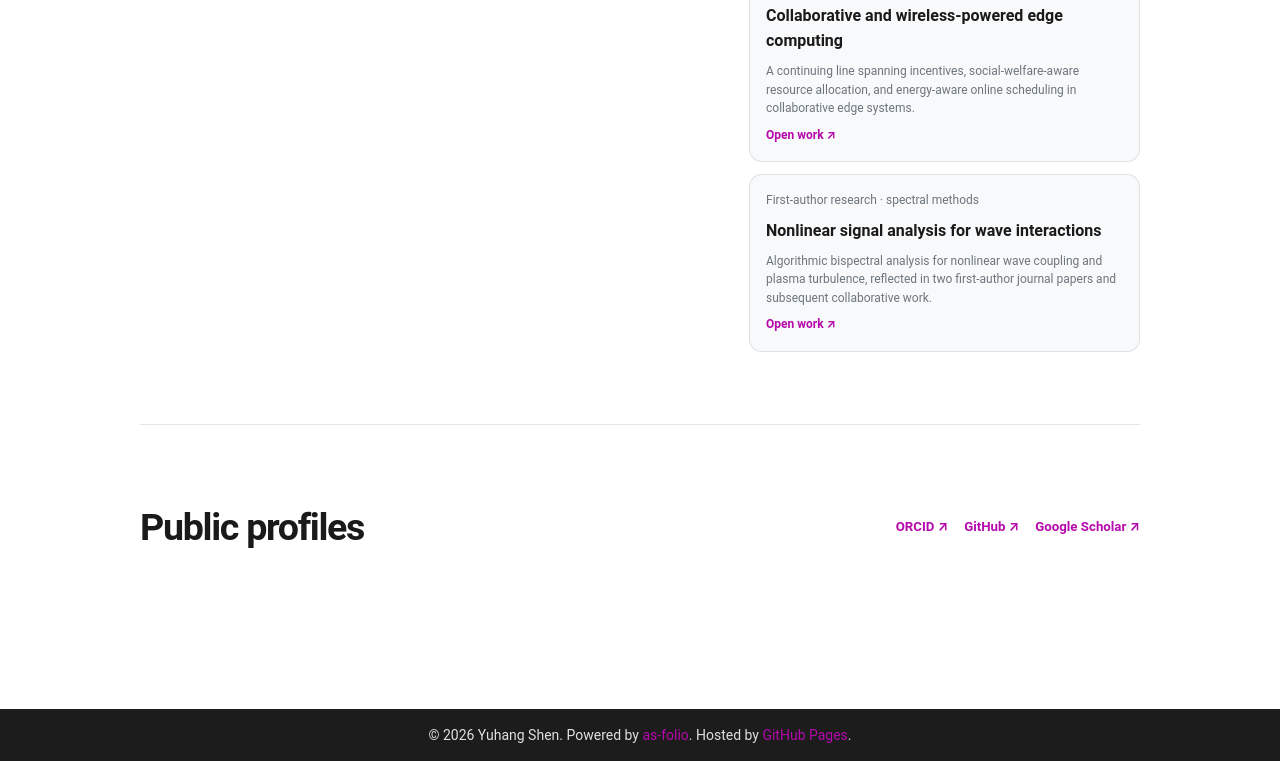
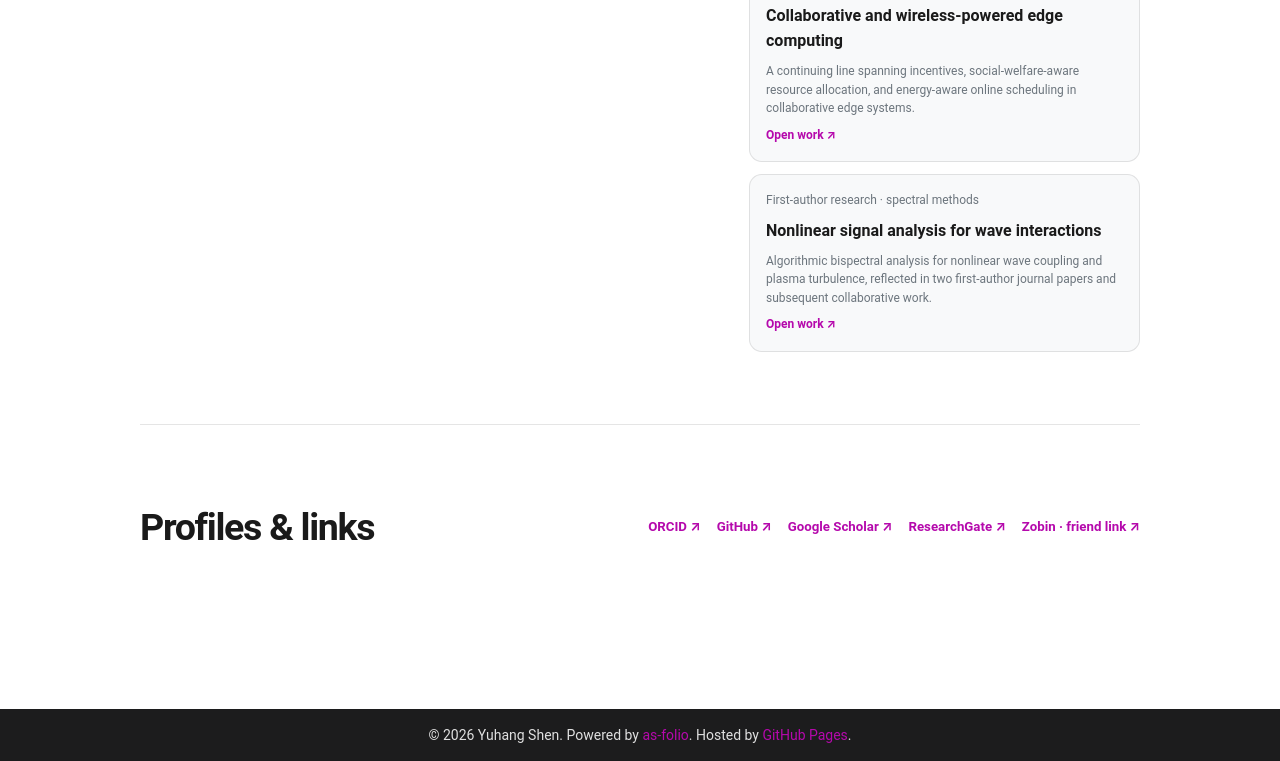
Before and after one commit to coolmoon327/coolmoon327.github.io, an Astro site: page / in a window 1280 px wide. Shown: the part 2017-2778 px from the top of the page. Built offline with nearby package versions, Linux system fonts and the light colour scheme; Astro itself is replaced by a stand-in of ours; a web font is replaced by a local one.

Commit message:
feat(homepage): link academic profiles

```diff
--- a/src/components/ResearchOverview.astro
+++ b/src/components/ResearchOverview.astro
@@ -50,7 +50,11 @@ const isExternal = (href: string) => /^https?:\/\//.test(href);
             content.advisors.map((advisor) => (
               <li>
                 <span>{advisor.role}</span>
-                <strong>{advisor.name}</strong>
+                <strong>
+                  <a href={advisor.href} target="_blank" rel="noopener noreferrer">
+                    {advisor.name} <span aria-hidden="true">↗</span>
+                  </a>
+                </strong>
               </li>
             ))
           }
@@ -138,7 +142,7 @@ const isExternal = (href: string) => /^https?:\/\//.test(href);
   .eyebrow,
   .section-label,
   .program-facts dt,
-  .advisor-block li span,
+  .advisor-block li > span,
   .status-note > span,
   .marker {
     color: var(--global-theme-color);
@@ -255,6 +259,18 @@ const isExternal = (href: string) => /^https?:\/\//.test(href);
   .advisor-block li strong {
     color: var(--global-text-color);
     font-size: 0.9rem;
+  }
+
+  .advisor-block li strong a {
+    color: inherit;
+    text-decoration-color: color-mix(in srgb, var(--global-theme-color) 55%, transparent);
+    text-decoration-thickness: 1px;
+    text-underline-offset: 0.2em;
+  }
+
+  .advisor-block li strong a:hover,
+  .advisor-block li strong a:focus-visible {
+    color: var(--global-theme-color);
   }
 
   .status-note {
--- a/src/config/site.ts
+++ b/src/config/site.ts
@@ -87,7 +87,7 @@ export const site = {
     orcid_id: '0000-0002-3358-3463',
     /** Inspire HEP author ID */
     inspire_id: undefined as string | undefined,
-    researchgate_username: undefined as string | undefined,
+    researchgate_username: 'Yuhang-Shen-5',
     arxiv_id: undefined as string | undefined,
     youtube_id: undefined as string | undefined,
     instagram_username: undefined as string | undefined,
@@ -437,7 +437,7 @@ export const site = {
           featured: false,
         },
       ],
-      linksLabel: 'Public profiles',
+      linksLabel: 'Profiles & links',
       links: [
         { label: 'ORCID', href: 'https://orcid.org/0000-0002-3358-3463' },
         { label: 'GitHub', href: 'https://github.com/coolmoon327' },
@@ -445,6 +445,11 @@ export const site = {
           label: 'Google Scholar',
           href: 'https://scholar.google.com/citations?user=JNrwfFQAAAAJ',
         },
+        {
+          label: 'ResearchGate',
+          href: 'https://www.researchgate.net/profile/Yuhang-Shen-5',
+        },
+        { label: 'Zobin · friend link', href: 'https://zobinhuang.github.io/' },
       ],
     },
     zh: {
@@ -622,7 +627,7 @@ export const site = {
           featured: false,
         },
       ],
-      linksLabel: '公开主页',
+      linksLabel: '主页与友链',
       links: [
         { label: 'ORCID', href: 'https://orcid.org/0000-0002-3358-3463' },
         { label: 'GitHub', href: 'https://github.com/coolmoon327' },
@@ -630,6 +635,11 @@ export const site = {
           label: 'Google Scholar',
           href: 'https://scholar.google.com/citations?user=JNrwfFQAAAAJ',
         },
+        {
+          label: 'ResearchGate',
+          href: 'https://www.researchgate.net/profile/Yuhang-Shen-5',
+        },
+        { label: 'Zobin · 友链', href: 'https://zobinhuang.github.io/' },
       ],
     },
   },
@@ -654,9 +664,21 @@ export const site = {
       studyMode: 'Full time',
       advisorsLabel: 'Advisory team',
       advisors: [
-        { role: 'Main advisor', name: 'Paschalis Sofotasios' },
-        { role: 'Co-advisor', name: 'Sami Muhaidat' },
-        { role: 'External co-advisor', name: 'Zhiguo Ding' },
+        {
+          role: 'Main advisor',
+          name: 'Paschalis Sofotasios',
+          href: 'https://khazna.ku.ac.ae/en/persons/paschalis-sofotasios-7/',
+        },
+        {
+          role: 'Co-advisor',
+          name: 'Sami Muhaidat',
+          href: 'https://scholar.google.com/citations?user=UDXNqUgAAAAJ&hl=en',
+        },
+        {
+          role: 'External co-advisor',
+          name: 'Zhiguo Ding',
+          href: 'https://scholar.google.com/citations?user=V-nB8scAAAAJ&hl=en',
+        },
       ],
       publicStatusLabel: 'Public record',
       publicStatus:
@@ -749,9 +771,21 @@ export const site = {
       studyMode: '全日制',
       advisorsLabel: '指导团队',
       advisors: [
-        { role: '主导师', name: 'Paschalis Sofotasios' },
-        { role: '联合导师', name: 'Sami Muhaidat' },
-        { role: '校外联合导师', name: 'Zhiguo Ding' },
+        {
+          role: '主导师',
+          name: 'Paschalis Sofotasios',
+          href: 'https://khazna.ku.ac.ae/en/persons/paschalis-sofotasios-7/',
+        },
+        {
+          role: '联合导师',
+          name: 'Sami Muhaidat',
+          href: 'https://scholar.google.com/citations?user=UDXNqUgAAAAJ&hl=en',
+        },
+        {
+          role: '校外联合导师',
+          name: 'Zhiguo Ding',
+          href: 'https://scholar.google.com/citations?user=V-nB8scAAAAJ&hl=en',
+        },
       ],
       publicStatusLabel: '公开状态',
       publicStatus:
--- a/src/layouts/Base.astro
+++ b/src/layouts/Base.astro
@@ -82,6 +82,9 @@ const personJsonLd = isHome ? JSON.stringify({
     site.socials.orcid_id ? `https://orcid.org/${site.socials.orcid_id}` : null,
     site.socials.scholar_userid ? `https://scholar.google.com/citations?user=${site.socials.scholar_userid}` : null,
     site.socials.github_username ? `https://github.com/${site.socials.github_username}` : null,
+    site.socials.researchgate_username
+      ? `https://www.researchgate.net/profile/${site.socials.researchgate_username}`
+      : null,
   ].filter(Boolean),
 }) : null;
 ---
```
